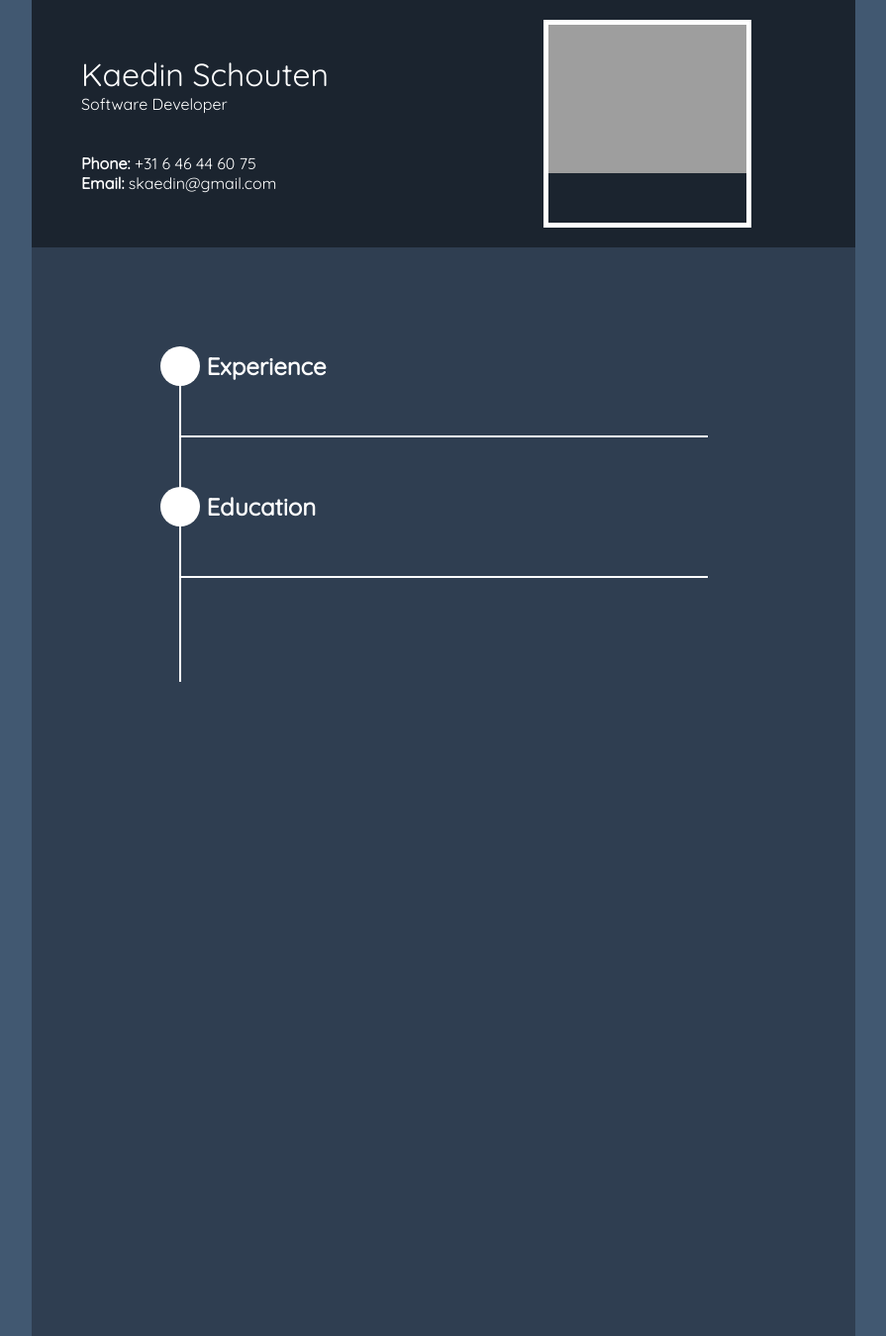
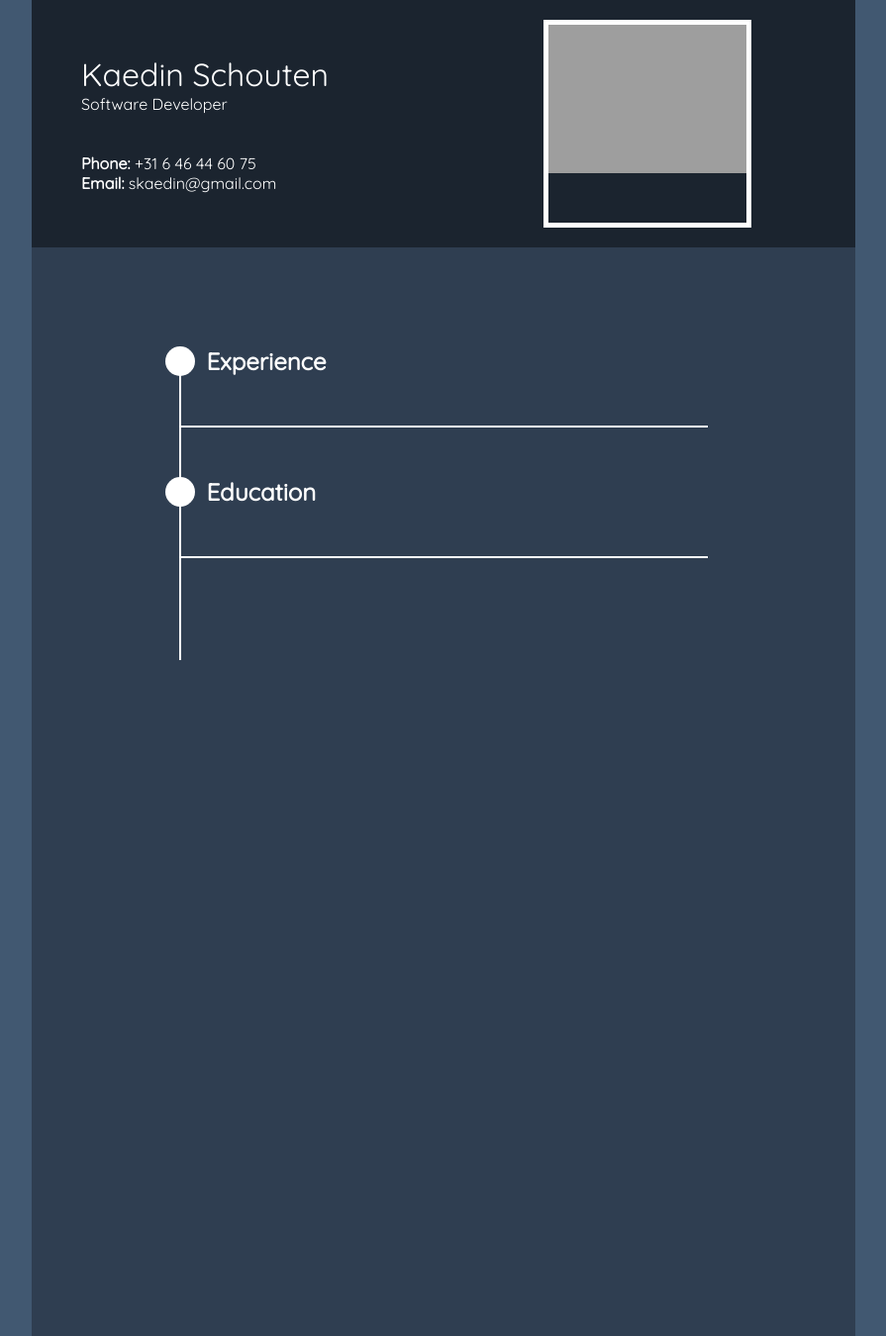
Before and after one commit to Kaediin/Portfolio-Django, a Django app: template Website/templates/resume.html in a window 1280 px wide. Shown: the whole page at 99% size, without its empty margins (192-1087 px from the left). Run offline with Django 3.2, Linux system fonts and the light colour scheme; the template is opened without the code that fills it, so the values that code supplies are empty; grey boxes are pictures that could not be loaded.

```diff
--- a/Website/templates/resume.html
+++ b/Website/templates/resume.html
@@ -131,13 +131,13 @@
         .vl1 {
             border-left: 2px solid white;
             position: absolute;
-            height: 162px;
+            height: 150px;
         }
 
         .vl2 {
             border-left: 2px solid white;
             position: absolute;
-            height: 197px;
+            height: 185px;
         }
 
 
@@ -189,15 +189,15 @@
         }
 
         .circle-small {
-            height: 20px;
-            width: 20px;
+            height: 15px;
+            width: 15px;
             background-color: #ffffff;
             border-radius: 50%;
         }
 
         .circle-big {
-            height: 40px;
-            width: 40px;
+            height: 30px;
+            width: 30px;
             background-color: #ffffff;
             border-radius: 50%;
         }
```
